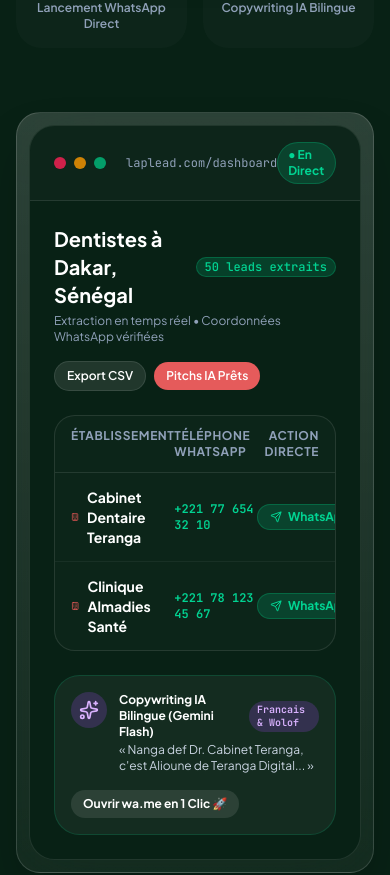
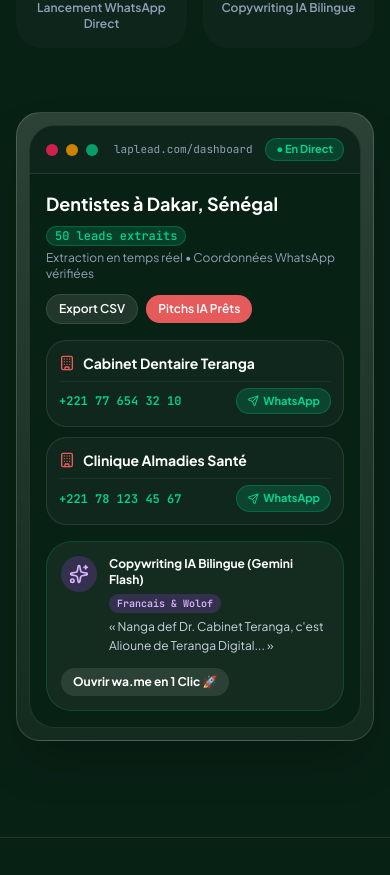
Before and after one commit to Alioune89/thiernolead, a Next.js app: page / in a window 390 px wide. Shown: the part 960-1835 px from the top of the page. Built offline with nearby package versions, Linux system fonts and the light colour scheme.

Commit message:
fix(landing): improve mobile responsiveness for hero preview mockup

```diff
--- a/src/app/page.tsx
+++ b/src/app/page.tsx
@@ -131,26 +131,28 @@
           <div className="mt-16 w-full max-w-5xl rounded-3xl p-3 bg-gradient-to-b from-white/15 to-white/5 border border-white/15 shadow-2xl backdrop-blur-2xl">
             <div className="rounded-2xl bg-[#082115] border border-white/10 overflow-hidden text-left">
               {/* Fake Browser Top Bar */}
-              <div className="flex items-center justify-between px-6 py-4 border-b border-white/10 bg-white/[0.02]">
+              <div className="flex items-center justify-between px-4 sm:px-6 py-3 sm:py-4 border-b border-white/10 bg-white/[0.02]">
                 <div className="flex items-center gap-2">
                   <div className="w-3 h-3 rounded-full bg-rose-500/80" />
                   <div className="w-3 h-3 rounded-full bg-amber-500/80" />
                   <div className="w-3 h-3 rounded-full bg-emerald-500/80" />
-                  <span className="ml-3 text-xs font-mono text-slate-400">laplead.com/dashboard</span>
+                  <span className="ml-2 sm:ml-3 text-[11px] sm:text-xs font-mono text-slate-400 truncate max-w-[150px] sm:max-w-none">
+                    laplead.com/dashboard
+                  </span>
                 </div>
                 <div className="flex items-center gap-2">
-                  <span className="text-xs px-2.5 py-1 rounded-full bg-emerald-500/20 text-emerald-400 font-bold border border-emerald-500/30">
+                  <span className="text-[11px] sm:text-xs px-2.5 py-0.5 sm:py-1 rounded-full bg-emerald-500/20 text-emerald-400 font-bold border border-emerald-500/30 whitespace-nowrap">
                     ● En Direct
                   </span>
                 </div>
               </div>
 
               {/* Fake UI Content */}
-              <div className="p-6 md:p-8 space-y-6">
-                <div className="flex flex-col sm:flex-row sm:items-center justify-between gap-4">
+              <div className="p-4 sm:p-6 md:p-8 space-y-4 sm:space-y-6">
+                <div className="flex flex-col sm:flex-row sm:items-center justify-between gap-3 sm:gap-4">
                   <div>
-                    <div className="flex items-center gap-2">
-                      <h3 className="text-xl font-bold text-white">Dentistes à Dakar, Sénégal</h3>
+                    <div className="flex flex-wrap items-center gap-2">
+                      <h3 className="text-lg sm:text-xl font-bold text-white">Dentistes à Dakar, Sénégal</h3>
                       <Badge className="bg-emerald-500/20 text-emerald-400 border border-emerald-500/30 font-mono text-xs">
                         50 leads extraits
                       </Badge>
@@ -168,8 +170,8 @@
                   </div>
                 </div>
 
-                {/* Table Simulation */}
-                <div className="rounded-xl border border-white/10 overflow-hidden bg-white/[0.02]">
+                {/* Table Simulation (Desktop) */}
+                <div className="hidden sm:block rounded-xl border border-white/10 overflow-hidden bg-white/[0.02]">
                   <div className="grid grid-cols-12 px-4 py-3 text-xs font-bold uppercase tracking-wider text-slate-400 border-b border-white/10">
                     <div className="col-span-5">Établissement</div>
                     <div className="col-span-4">Téléphone WhatsApp</div>
@@ -179,10 +181,10 @@
                   <div className="divide-y divide-white/5 text-sm">
                     <div className="grid grid-cols-12 px-4 py-3.5 items-center">
                       <div className="col-span-5 font-bold text-white flex items-center gap-2">
-                        <Building className="w-4 h-4 text-[#F05A5A]" />
-                        <span>Cabinet Dentaire Teranga</span>
+                        <Building className="w-4 h-4 text-[#F05A5A] shrink-0" />
+                        <span className="truncate">Cabinet Dentaire Teranga</span>
                       </div>
-                      <div className="col-span-4 font-mono text-xs text-emerald-400 font-semibold">
+                      <div className="col-span-4 font-mono text-xs text-emerald-400 font-semibold whitespace-nowrap">
                         +221 77 654 32 10
                       </div>
                       <div className="col-span-3 text-right">
@@ -194,10 +196,10 @@
 
                     <div className="grid grid-cols-12 px-4 py-3.5 items-center">
                       <div className="col-span-5 font-bold text-white flex items-center gap-2">
-                        <Building className="w-4 h-4 text-[#F05A5A]" />
-                        <span>Clinique Almadies Santé</span>
+                        <Building className="w-4 h-4 text-[#F05A5A] shrink-0" />
+                        <span className="truncate">Clinique Almadies Santé</span>
                       </div>
-                      <div className="col-span-4 font-mono text-xs text-emerald-400 font-semibold">
+                      <div className="col-span-4 font-mono text-xs text-emerald-400 font-semibold whitespace-nowrap">
                         +221 78 123 45 67
                       </div>
                       <div className="col-span-3 text-right">
@@ -209,25 +211,58 @@
                   </div>
                 </div>
 
+                {/* Mobile Responsive Cards (Screens < 640px) */}
+                <div className="sm:hidden space-y-2.5">
+                  <div className="rounded-xl border border-white/10 bg-white/[0.03] p-3 space-y-2">
+                    <div className="font-bold text-white text-sm flex items-center gap-2">
+                      <Building className="w-4 h-4 text-[#F05A5A] shrink-0" />
+                      <span className="truncate">Cabinet Dentaire Teranga</span>
+                    </div>
+                    <div className="flex items-center justify-between gap-2 pt-1.5 border-t border-white/5">
+                      <div className="font-mono text-xs text-emerald-400 font-semibold">
+                        +221 77 654 32 10
+                      </div>
+                      <span className="inline-flex items-center gap-1 text-[11px] font-bold px-2.5 py-1 rounded-lg bg-emerald-500/20 text-emerald-400 border border-emerald-500/30 shrink-0">
+                        <Send className="w-3 h-3" /> WhatsApp
+                      </span>
+                    </div>
+                  </div>
+
+                  <div className="rounded-xl border border-white/10 bg-white/[0.03] p-3 space-y-2">
+                    <div className="font-bold text-white text-sm flex items-center gap-2">
+                      <Building className="w-4 h-4 text-[#F05A5A] shrink-0" />
+                      <span className="truncate">Clinique Almadies Santé</span>
+                    </div>
+                    <div className="flex items-center justify-between gap-2 pt-1.5 border-t border-white/5">
+                      <div className="font-mono text-xs text-emerald-400 font-semibold">
+                        +221 78 123 45 67
+                      </div>
+                      <span className="inline-flex items-center gap-1 text-[11px] font-bold px-2.5 py-1 rounded-lg bg-emerald-500/20 text-emerald-400 border border-emerald-500/30 shrink-0">
+                        <Send className="w-3 h-3" /> WhatsApp
+                      </span>
+                    </div>
+                  </div>
+                </div>
+
                 {/* Gemini Copywriting Preview Box */}
-                <div className="rounded-2xl p-4 bg-white/5 border border-emerald-500/20 flex flex-col md:flex-row items-start md:items-center justify-between gap-4">
+                <div className="rounded-2xl p-3.5 sm:p-4 bg-white/5 border border-emerald-500/20 flex flex-col md:flex-row items-start md:items-center justify-between gap-3 sm:gap-4">
                   <div className="flex items-start gap-3">
-                    <div className="p-2 rounded-xl bg-purple-500/20 text-purple-300">
+                    <div className="p-2 rounded-xl bg-purple-500/20 text-purple-300 shrink-0">
                       <Sparkles className="w-5 h-5" />
                     </div>
-                    <div>
-                      <p className="text-xs font-bold text-white flex items-center gap-1.5">
-                        Copywriting IA Bilingue (Gemini Flash)
-                        <span className="text-[10px] px-2 py-0.5 rounded-full bg-purple-500/20 text-purple-300 font-mono">
+                    <div className="space-y-1">
+                      <div className="flex flex-wrap items-center gap-1.5">
+                        <p className="text-xs font-bold text-white">Copywriting IA Bilingue (Gemini Flash)</p>
+                        <span className="text-[10px] px-2 py-0.5 rounded-full bg-purple-500/20 text-purple-300 font-mono font-semibold">
                           Francais & Wolof
                         </span>
-                      </p>
-                      <p className="text-xs text-slate-300 mt-0.5">
+                      </div>
+                      <p className="text-xs text-slate-300 leading-relaxed">
                         « Nanga def Dr. Cabinet Teranga, c'est Alioune de Teranga Digital... »
                       </p>
                     </div>
                   </div>
-                  <span className="text-xs font-bold px-3 py-1.5 rounded-xl bg-white/10 text-white shrink-0">
+                  <span className="text-xs font-bold px-3 py-1.5 rounded-xl bg-white/10 text-white shrink-0 self-start md:self-auto">
                     Ouvrir wa.me en 1 Clic 🚀
                   </span>
                 </div>
```
